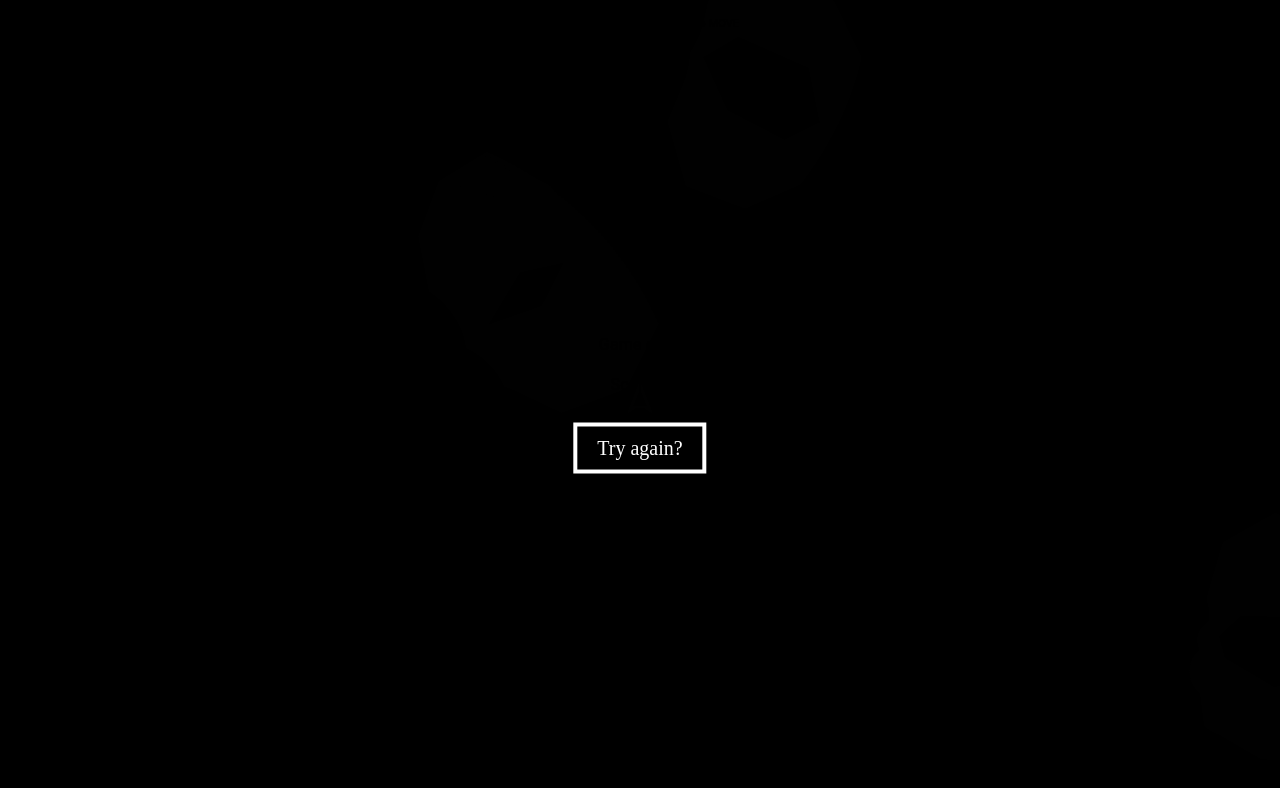
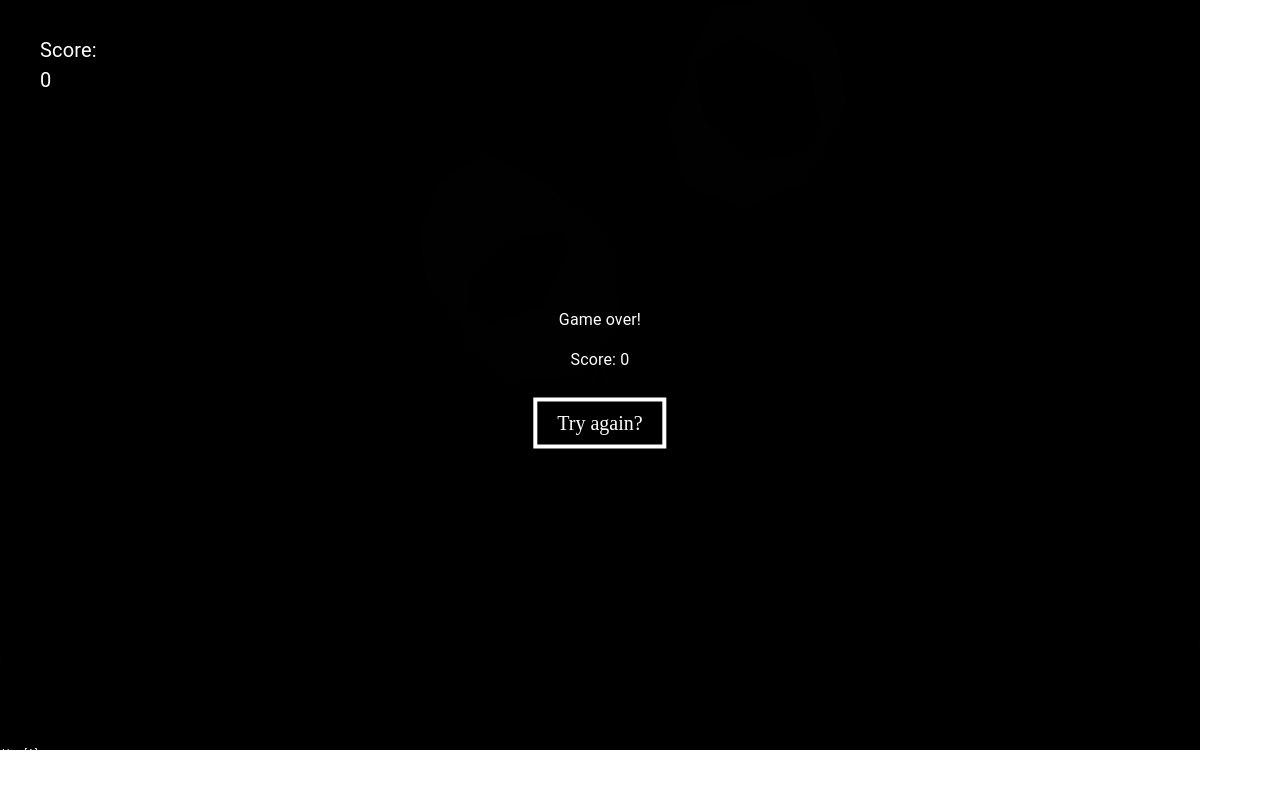
Before and after one commit to zackliscio/react-ts-asteroids, a React (Vite) app: page / in a window 1280 px wide. Shown: the top 788 px of the page. Built offline with nearby package versions, Linux system fonts and the light colour scheme.

Commit message:
Fixed height issue. Need to update scores

```diff
--- a/src/App.tsx
+++ b/src/App.tsx
@@ -8,7 +8,7 @@ const App: React.FC = () => {
   return (
     <>
     <CssBaseline/>
-    <Box sx={{ maxWidth: '100%', maxHeight: '100vh', width: '100%', height: '100%' }}>
+    <Box sx={{ height: 750, width: 1200 }}>
       <Reacteroids />
     </Box>
     </>
--- a/src/asteroids/Reacteroids.tsx
+++ b/src/asteroids/Reacteroids.tsx
@@ -3,6 +3,7 @@ import Ship from './Ship';
 import Asteroid from './Asteroid';
 import { GameObject, GameState } from './types';
 import { randomNumBetweenExcluding } from './helpers'
+import { Box } from '@mui/material';
 
 const KEY = {
   LEFT:  37,
@@ -37,6 +38,7 @@ const createGameState = (screen: GameScreen, context: CanvasRenderingContext2D,
 
 export const Reacteroids: React.FC = () => {
   const canvasRef = useRef<HTMLCanvasElement>(null);
+  const containerRef = useRef<HTMLDivElement>(null);
 
   // Game objects stored in refs since they don't need to trigger re-renders
   const shipRef = useRef<Ship[]>([]);
@@ -66,12 +68,15 @@ export const Reacteroids: React.FC = () => {
   const [topScore, setTopScore] = useState(() => Number(localStorage['topscore']) || 0);
   const [inGame, setInGame] = useState(false);
 
-  const handleResize = useCallback(() => {
+  const updateDimensions = useCallback(() => {
+    if (containerRef.current) {
+      const { width, height } = containerRef.current.getBoundingClientRect();
       setScreen({
-      width: window.innerWidth,
-      height: window.innerHeight,
+        width,
+        height,
         ratio: window.devicePixelRatio || 1,
       });
+    }
   }, []);
 
   const handleKeys = useCallback((value: number, e: KeyboardEvent) => {
@@ -131,11 +136,15 @@ export const Reacteroids: React.FC = () => {
     bulletsRef.current = [];
     particlesRef.current = [];
 
+    // Get current container dimensions
+    const width = containerRef.current?.getBoundingClientRect().width ?? screen.width;
+    const height = containerRef.current?.getBoundingClientRect().height ?? screen.height;
+
     // Make ship
     const ship = new Ship({
       position: {
-        x: window.innerWidth/2,
-        y: window.innerHeight/2
+        x: width/2,
+        y: height/2
       },
       create: createObject,
       onDie: gameOver
@@ -144,7 +153,7 @@ export const Reacteroids: React.FC = () => {
 
     // Make asteroids
     generateAsteroids(asteroidCount);
-  }, [asteroidCount, createObject, gameOver, generateAsteroids]);
+  }, [asteroidCount, createObject, gameOver, generateAsteroids, screen.width, screen.height]);
 
   const checkCollision = useCallback((obj1: GameObject, obj2: GameObject): boolean => {
     const dx = obj1.position.x - obj2.position.x;
@@ -212,21 +221,36 @@ export const Reacteroids: React.FC = () => {
     animationFrameId.current = requestAnimationFrame(update);
   }, [context, screen, inGame, updateObjects, checkCollisionsWith]);
 
-  // Split into two separate effects
+  // Replace handleResize with updateDimensions
+  useEffect(() => {
+    // Initial size update
+    updateDimensions();
+
+    // Create ResizeObserver to watch container size changes
+    const resizeObserver = new ResizeObserver(updateDimensions);
+    if (containerRef.current) {
+      resizeObserver.observe(containerRef.current);
+    }
+
+    // Cleanup
+    return () => {
+      resizeObserver.disconnect();
+    };
+  }, [updateDimensions]);
+
+  // Remove the window resize event listener from the original useEffect
   useEffect(() => {
     const keyUpHandler = (e: KeyboardEvent) => handleKeys(0, e);
     const keyDownHandler = (e: KeyboardEvent) => handleKeys(1, e);
 
     window.addEventListener('keyup', keyUpHandler);
     window.addEventListener('keydown', keyDownHandler);
-    window.addEventListener('resize', handleResize);
 
     return () => {
       window.removeEventListener('keyup', keyUpHandler);
       window.removeEventListener('keydown', keyDownHandler);
-      window.removeEventListener('resize', handleResize);
     };
-  }, [handleKeys, handleResize]); // Remove startGame and update from dependencies
+  }, [handleKeys]);
 
   // Separate effect for game initialization
   useEffect(() => {
@@ -251,25 +275,63 @@ export const Reacteroids: React.FC = () => {
   }, [context, update]);
 
   return (
-    <div>
+    <Box
+      ref={containerRef}
+      sx={{
+        height: '100%',
+        width: '100%',
+        position: 'relative',
+        overflow: 'hidden'
+      }}
+    >
       {!inGame && (
-        <div className="endgame">
+        <div className="endgame" style={{
+          position: 'absolute',
+          top: '50%',
+          left: '50%',
+          transform: 'translate(-50%, -50%)',
+          textAlign: 'center',
+          color: 'white',
+          zIndex: 1
+        }}>
           <p>Game over!</p>
           <p>Score: {currentScore}</p>
           <button onClick={startGame}>Try again?</button>
         </div>
       )}
-      <span className="score current-score">Score: {currentScore}</span>
-      <span className="score top-score">Top Score: {topScore}</span>
+      <div style={{
+        position: 'absolute',
+        top: 20,
+        left: 20,
+        color: 'white',
+        zIndex: 1
+      }}>
+        <div className="score current-score">Score: {currentScore}</div>
+        <div className="score top-score">Top Score: {topScore}</div>
+      </div>
+      <div style={{
+        position: 'absolute',
+        bottom: 20,
+        left: 20,
+        color: 'white',
+        zIndex: 1
+      }}>
         <span className="controls">
           Use [A][S][W][D] or [←][↑][↓][→] to MOVE<br/>
           Use [SPACE] to SHOOT
         </span>
+      </div>
       <canvas
         ref={canvasRef}
         width={screen.width * screen.ratio}
         height={screen.height * screen.ratio}
+        style={{
+          width: '100%',
+          height: '100%',
+          display: 'block',
+          backgroundColor: '#000'
+        }}
       />
-    </div>
+    </Box>
   );
 };
```
Lines whose indentation alone changed are shown as unchanged.
